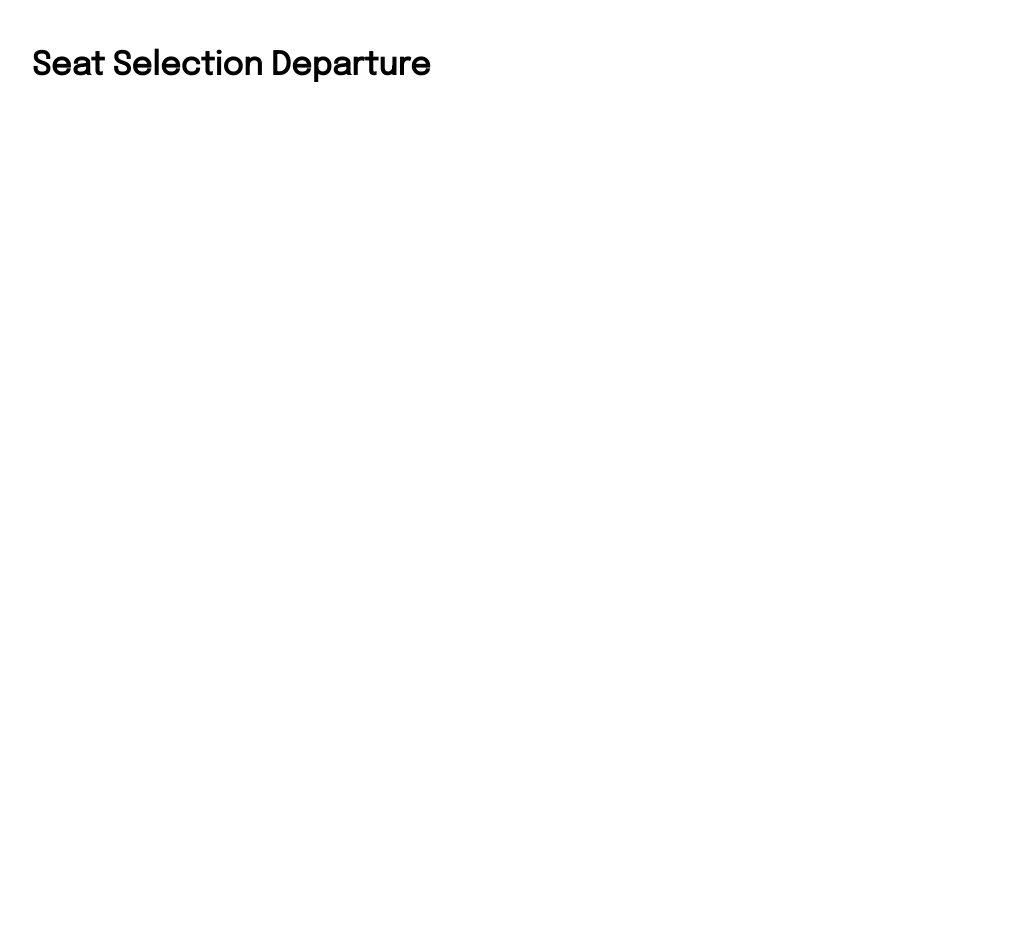
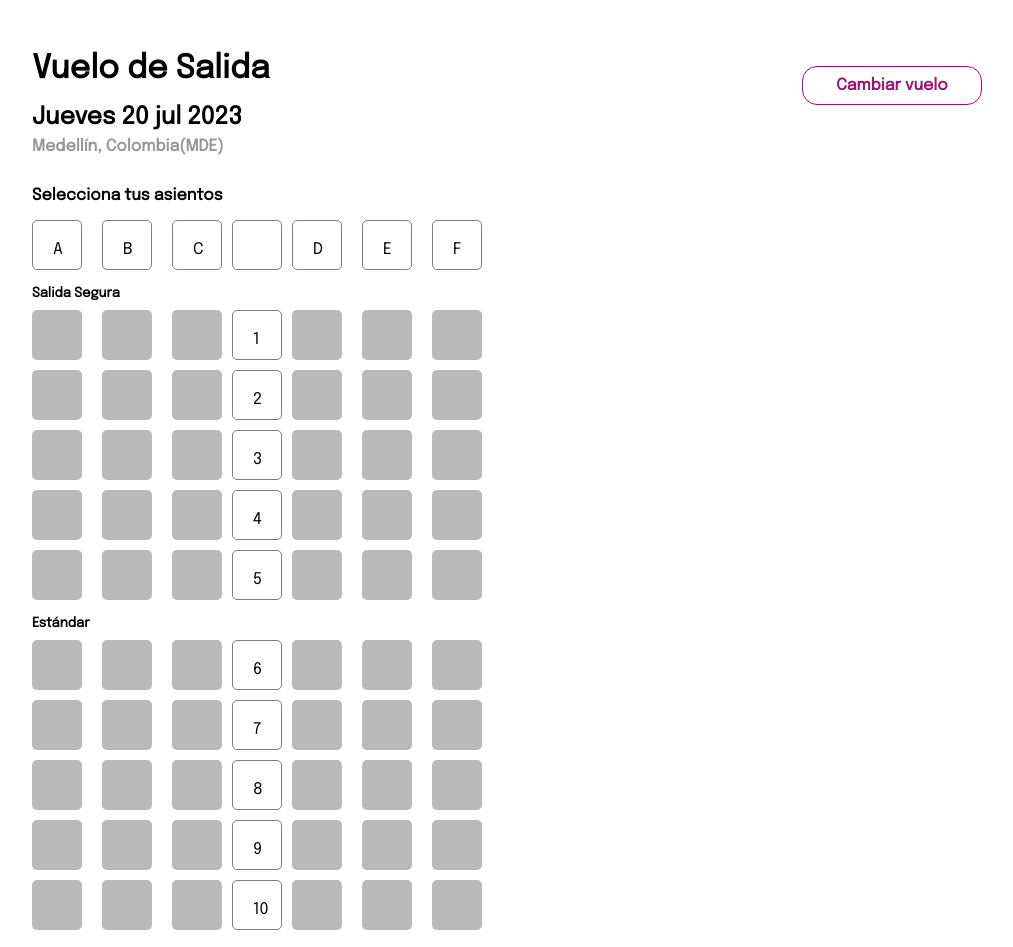
Before and after one commit to 02Alexis/tickets_airport-Sprint2, a React (Create React App) app: page /seatSelection in a window 1280 px wide. Shown: the whole page, without its empty margins (18-1031 px from the left). Before the commit the page ends 800 px from the top, so only its background shows below. Built offline with nearby package versions, Linux system fonts and the light colour scheme.

Commit message:
creación página Selección de asientos

```diff
--- a/src/components/seatSelection/SeatSelectionDeparture.jsx
+++ b/src/components/seatSelection/SeatSelectionDeparture.jsx
@@ -1,12 +1,182 @@
-import React from 'react';
-
+import React from "react";
+import {
+  StyleBottonDeparture,
+  StyledContainer,
+  StyledDate,
+} from "../departureFlight/StylesDeparture";
+import {
+  Aisle,
+  Button,
+  Column,
+  Column2,
+  ReferenSeat,
+  Row,
+  SeatSelect,
+  Subtittle,
+} from "./StyleSeatSelectionDeparture";
 
 const SeatSelectionDeparture = () => {
-    return (
-        <>
-       <h1>Seat Selection Departure</h1>
-        </>
-    )
-}
+  return (
+    <>
+      <StyledDate>
+        <StyledContainer>
+          <h1>Vuelo de Salida</h1>
+          <StyleBottonDeparture>Cambiar vuelo</StyleBottonDeparture>
+        </StyledContainer>
+        <h2>Jueves 20 jul 2023</h2>
+        <h4>Medellín, Colombia(MDE)</h4>
+        <p>Selecciona tus asientos</p>
+      </StyledDate>
+      <ReferenSeat>
+        <Column>
+          <Row>
+            <Aisle>A</Aisle>
+            <Aisle>B</Aisle>
+            <Aisle>C</Aisle>
+          </Row>
+        </Column>
+        <Column>
+          <Aisle></Aisle>
+        </Column>
+        <Column>
+          <Row>
+            <Aisle>D</Aisle>
+            <Aisle>E</Aisle>
+            <Aisle>F</Aisle>
+          </Row>
+        </Column>
+      </ReferenSeat>
+      <Subtittle><h5>Salida Segura</h5></Subtittle>
+      <SeatSelect>
+        <Column>
+          <Row>
+            <Button></Button>
+            <Button></Button>
+            <Button></Button>
+          </Row>
+          <Row>
+            <Button></Button>
+            <Button></Button>
+            <Button></Button>
+          </Row>
+          <Row>
+            <Button></Button>
+            <Button></Button>
+            <Button></Button>
+          </Row>
+          <Row>
+            <Button></Button>
+            <Button></Button>
+            <Button></Button>
+          </Row>
+          <Row>
+            <Button></Button>
+            <Button></Button>
+            <Button></Button>
+          </Row>
+        </Column>
+          <Column2>
+            <Aisle>1</Aisle>
+            <Aisle>2</Aisle>
+            <Aisle>3</Aisle>
+            <Aisle>4</Aisle>
+            <Aisle>5</Aisle>
+
+          </Column2>
+        <Column>
+          <Row>
+            <Button></Button>
+            <Button></Button>
+            <Button></Button>
+          </Row>
+          <Row>
+            <Button></Button>
+            <Button></Button>
+            <Button></Button>
+          </Row>
+          <Row>
+            <Button></Button>
+            <Button></Button>
+            <Button></Button>
+          </Row>
+          <Row>
+            <Button></Button>
+            <Button></Button>
+            <Button></Button>
+          </Row>
+          <Row>
+            <Button></Button>
+            <Button></Button>
+            <Button></Button>
+          </Row>
+        </Column>
+      </SeatSelect>
+      <Subtittle><h5>Estándar</h5></Subtittle>
+      <SeatSelect>
+        <Column>
+          <Row>
+            <Button></Button>
+            <Button></Button>
+            <Button></Button>
+          </Row>
+          <Row>
+            <Button></Button>
+            <Button></Button>
+            <Button></Button>
+          </Row>
+          <Row>
+            <Button></Button>
+            <Button></Button>
+            <Button></Button>
+          </Row>
+          <Row>
+            <Button></Button>
+            <Button></Button>
+            <Button></Button>
+          </Row>
+          <Row>
+            <Button></Button>
+            <Button></Button>
+            <Button></Button>
+          </Row>
+        </Column>
+          <Column2>
+            <Aisle>6</Aisle>
+            <Aisle>7</Aisle>
+            <Aisle>8</Aisle>
+            <Aisle>9</Aisle>
+            <Aisle>10</Aisle>
+          </Column2>
+        <Column>
+          <Row>
+            <Button></Button>
+            <Button></Button>
+            <Button></Button>
+          </Row>
+          <Row>
+            <Button></Button>
+            <Button></Button>
+            <Button></Button>
+          </Row>
+          <Row>
+            <Button></Button>
+            <Button></Button>
+            <Button></Button>
+          </Row>
+          <Row>
+            <Button></Button>
+            <Button></Button>
+            <Button></Button>
+          </Row>
+          <Row>
+            <Button></Button>
+            <Button></Button>
+            <Button></Button>
+          </Row>
+        </Column>
+      </SeatSelect>
+    </>
+  );
+};
 
 export default SeatSelectionDeparture
--- /dev/null
+++ b/src/components/seatSelection/StyleSeatSelectionDeparture.jsx
@@ -0,0 +1,57 @@
+import styled from "styled-components";
+
+export const SeatSelect = styled.div`
+  display: flex;
+  justify-content: space-between;
+  width: 400px;
+  margin-bottom: 7px;
+`;
+
+export const ReferenSeat = styled.div`
+  display: flex;
+  justify-content: space-between;
+  width: 400px;
+  margin-bottom: 7px;
+`;
+
+export const Subtittle = styled.div`
+  margin-bottom: 10px;
+
+`;
+
+export const Row = styled.div`
+  display: flex;
+  justify-content: space-between;
+  width: 200px;
+`;
+
+export const Column2 = styled.div`
+  display: flex;
+  flex-direction: column;
+`;
+export const Aisle = styled.div`
+  height: 50px;
+  width: 50px;
+  color: black;
+  background-color: white;
+  border: 1px solid gray;
+  border-radius: 5px;
+  margin-bottom: 10px;
+  margin-right: 10px;
+  padding: 20px;
+`;
+
+export const Column = styled.div`
+  display: flex;
+  flex-direction: column;
+`;
+
+export const Button = styled.button`
+  height: 50px;
+  width: 50px;
+  background-color: #b9b9b9;
+  border: none;
+  border-radius: 5px;
+  margin-bottom: 10px;
+  margin-right: 10px;
+`;
```
